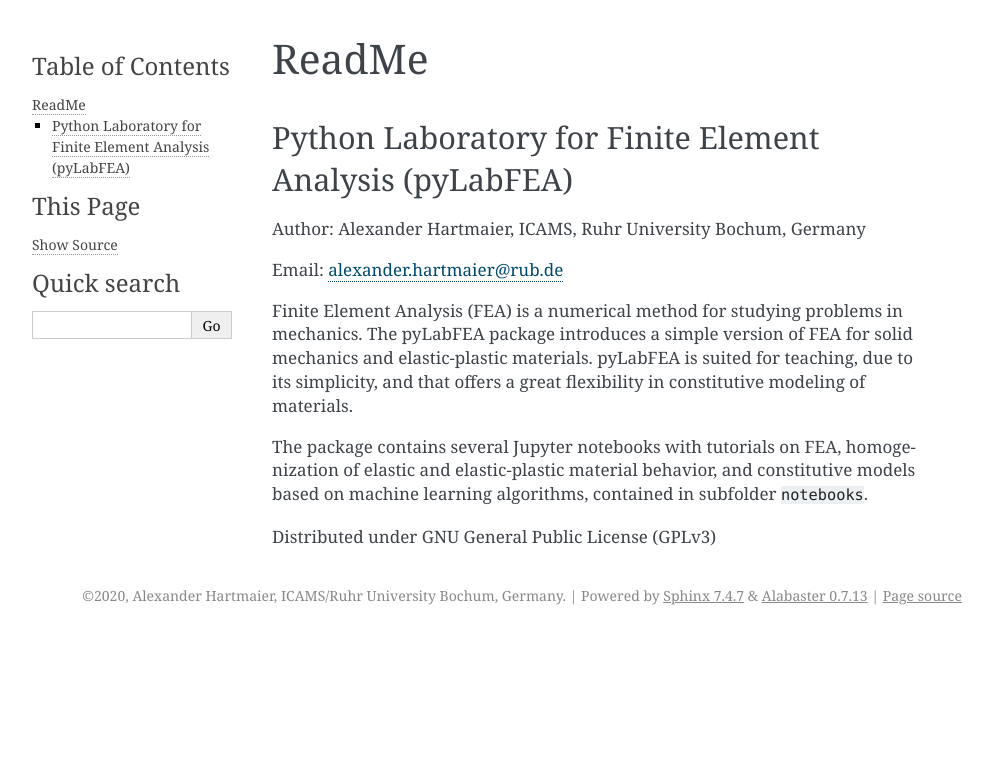
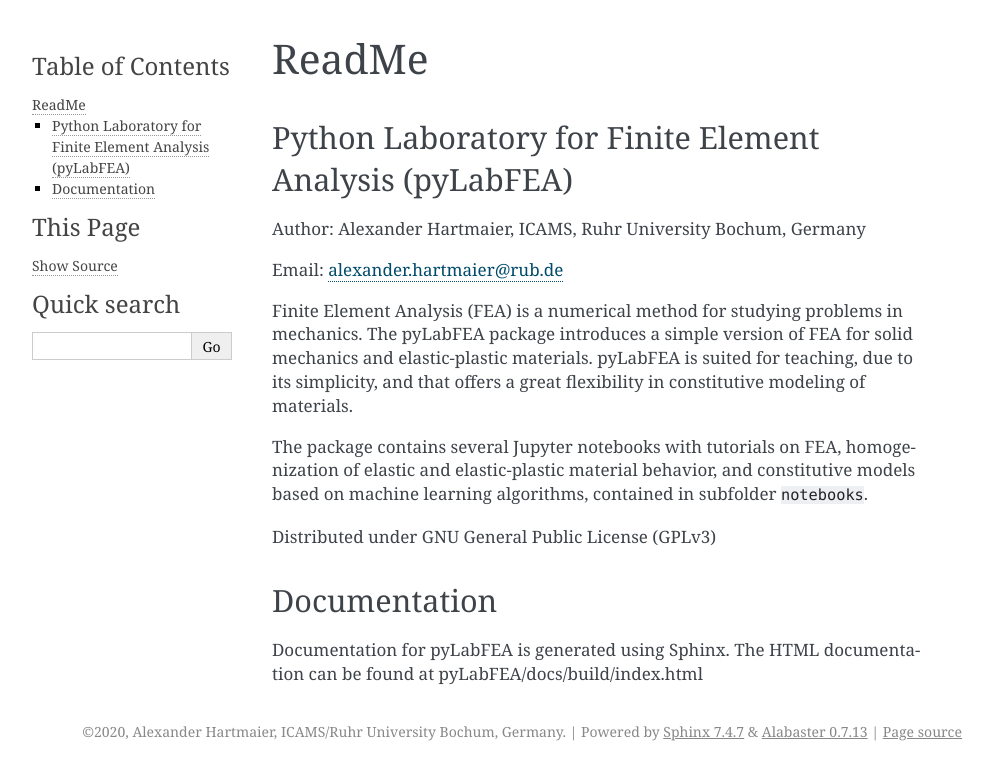
Before and after one commit to AHartmaier/pyLabFEA, a Sphinx documentation site: the page built from docs/source/readme.rst, in a window 1280 px wide. Shown: the top 780 px of the page, without its empty margins (148-1141 px from the left). Built offline with Sphinx 7.4.7, drawn with Linux system fonts in a browser that asks for light colours.

Commit message:
Documentation updated

```diff
--- a/docs/source/readme.rst
+++ b/docs/source/readme.rst
@@ -20,3 +20,8 @@ constitutive models based on machine learning algorithms, contained in
 subfolder ``notebooks``.
 
 Distributed under GNU General Public License (GPLv3)
+
+Documentation
+-------------
+Documentation for pyLabFEA is generated using Sphinx.
+The HTML documentation can be found at pyLabFEA/docs/build/index.html
```
Also changed, not shown: README.md (+5 -0 lines).
